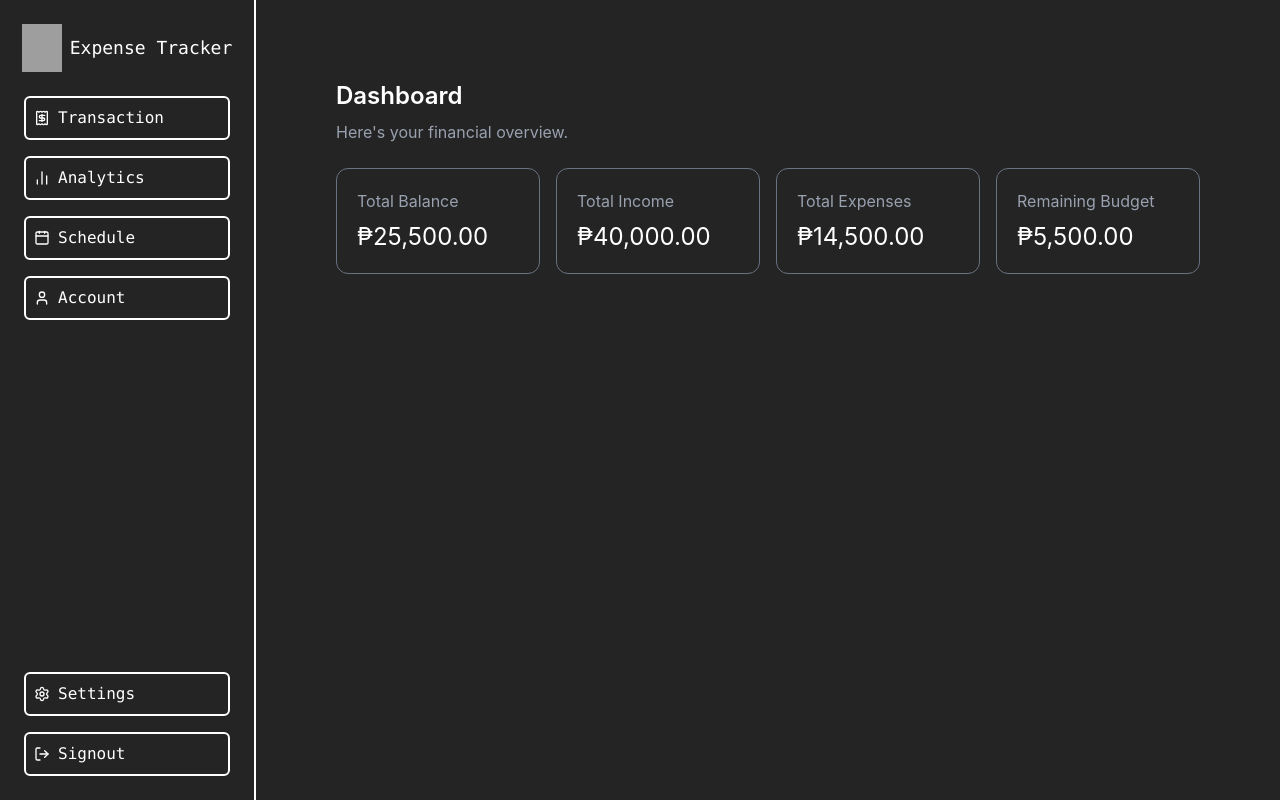
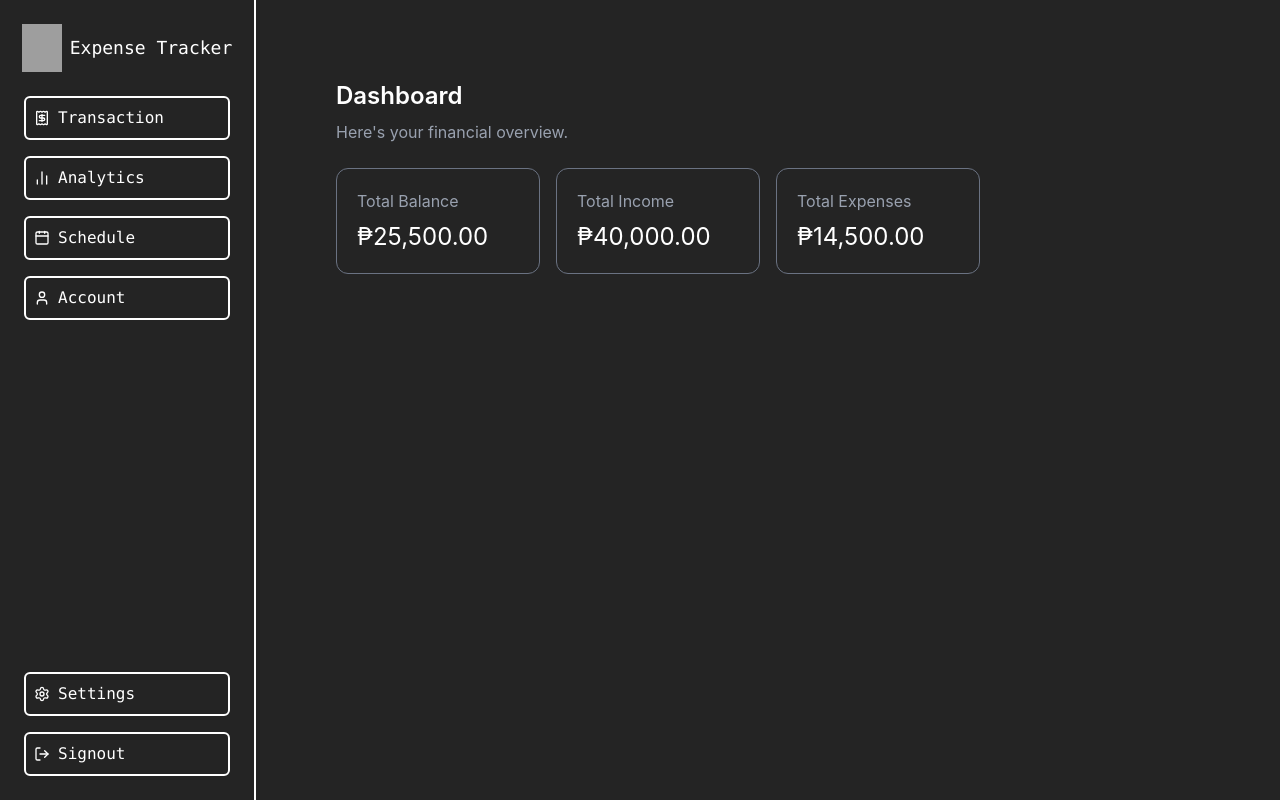
Before and after one commit to Ein-shen/Finance_tracker, a React (Vite) app in the folder client/: page /dashboard in a window 1280 px wide. Built offline with nearby package versions, Linux system fonts and the light colour scheme; no server answers; grey boxes are pictures that could not be loaded.

Commit message:
added changes to index reove the bugest

```diff
--- a/client/src/pages/user/index.jsx
+++ b/client/src/pages/user/index.jsx
@@ -25,12 +25,7 @@ export const Index = () => {
           <h2 className="text-2xl mt-2">₱14,500.00</h2>
         </div>
 
-        <div className="border border-gray-500 rounded-xl p-5">
-          <p className="text-gray-400">Remaining Budget</p>
-          <h2 className="text-2xl mt-2">₱5,500.00</h2>
         </div>
-
-      </div>
     </div>
   )
 }
```
